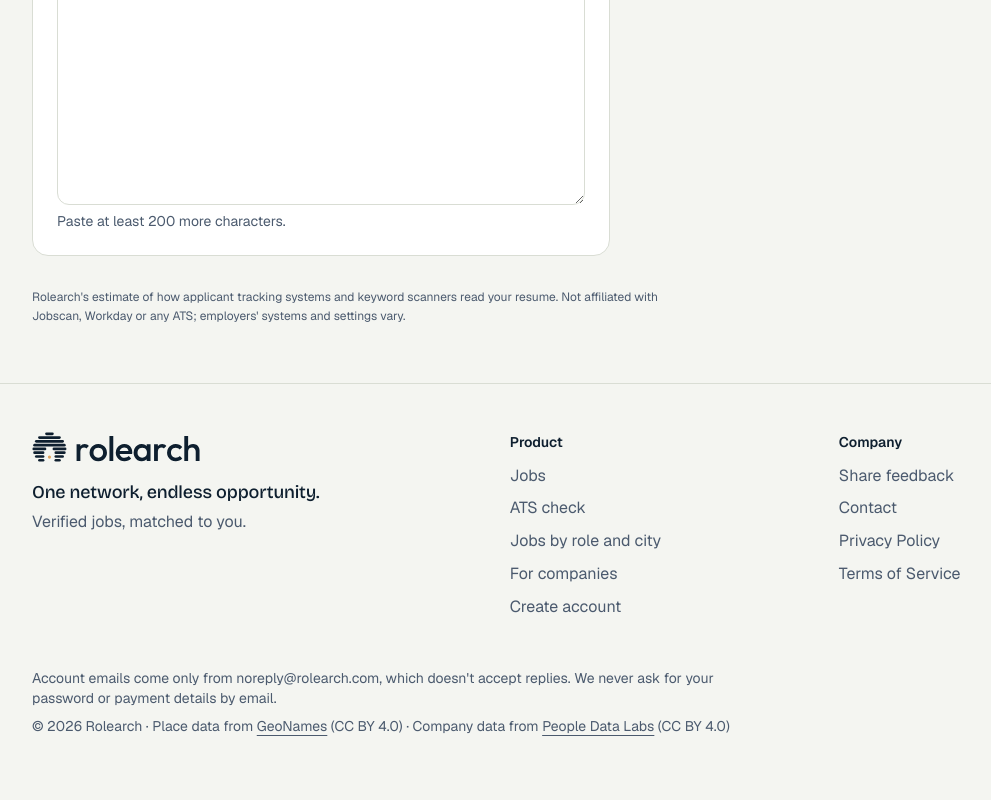
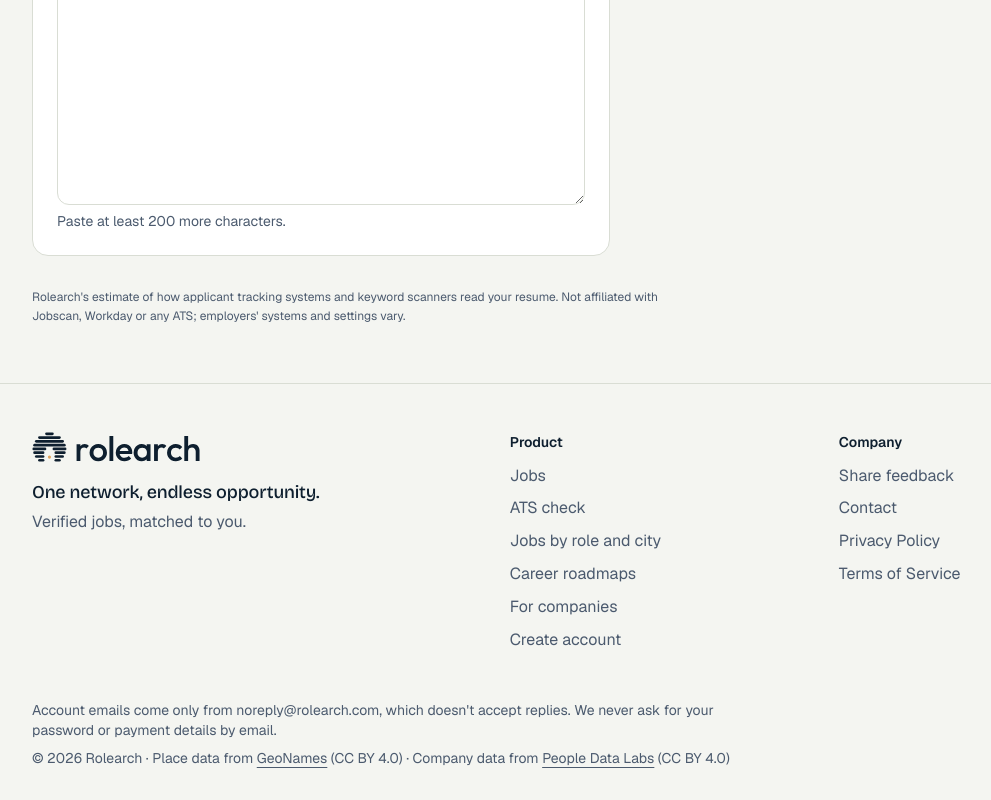
Before and after one commit to Savankumargoswami/rolearch, a Next.js app: page /ats in a window 1280 px wide. Shown: the part 918-1718 px from the top of the page, without its empty margins (56-1047 px from the left). Before the commit the page ends 1686 px from the top, so only its background shows below. Built offline with nearby package versions, Linux system fonts and the light colour scheme; no server answers.

Commit message:
Footer and sitemap: link the career roadmaps
Co-Authored-By: Claude Opus 5.5 <noreply@anthropic.com>

```diff
--- a/src/app/sitemap.ts
+++ b/src/app/sitemap.ts
@@ -14,6 +14,7 @@ export default function sitemap(): MetadataRoute.Sitemap {
     { url: base, changeFrequency: "daily", priority: 1 },
     { url: `${base}/ats`, changeFrequency: "weekly", priority: 0.9 },
     { url: `${base}/roles`, changeFrequency: "weekly", priority: 0.8 },
+    { url: `${base}/roadmaps`, changeFrequency: "weekly", priority: 0.8 },
     { url: `${base}/signup`, changeFrequency: "monthly", priority: 0.8 },
     { url: `${base}/privacy`, changeFrequency: "yearly", priority: 0.2 },
     { url: `${base}/terms`, changeFrequency: "yearly", priority: 0.2 },
--- a/src/components/site-footer.tsx
+++ b/src/components/site-footer.tsx
@@ -17,6 +17,7 @@ export function SiteFooter() {
             <li><Link className="hover:text-ink" href="/jobs">{t("nav.jobs")}</Link></li>
             <li><Link className="hover:text-ink" href="/ats">{t("nav.ats")}</Link></li>
             <li><Link className="hover:text-ink" href="/roles">Jobs by role and city</Link></li>
+            <li><Link className="hover:text-ink" href="/roadmaps">Career roadmaps</Link></li>
             <li><Link className="hover:text-ink" href="/#companies">{t("nav.companies")}</Link></li>
             <li><Link className="hover:text-ink" href="/signup">{t("nav.signUp")}</Link></li>
           </ul>
```
